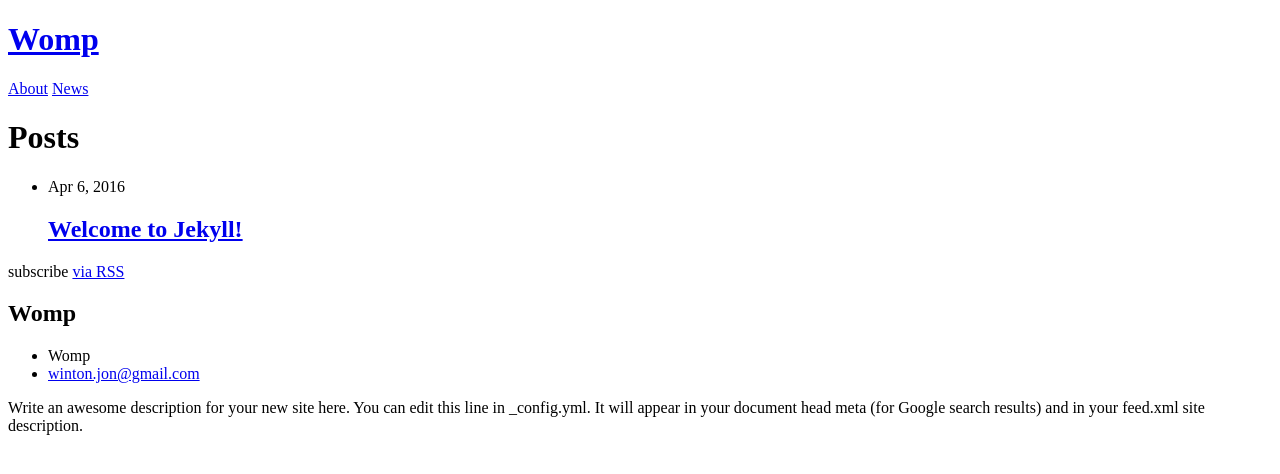
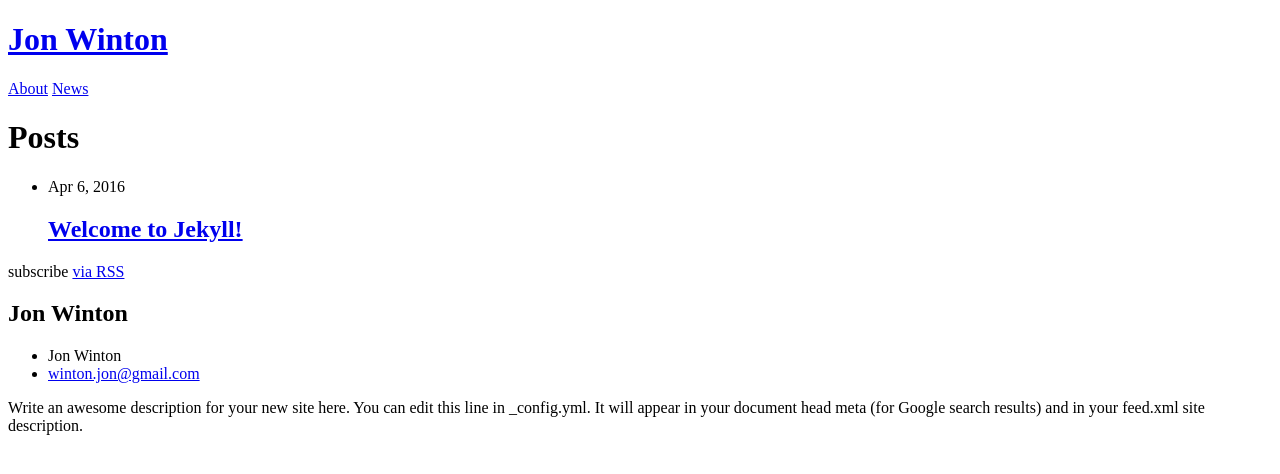
Before and after one commit to jonwinton/jonwintondotcom, a Jekyll site: the page built from index.html, in a window 1280 px wide. Shown: the top 474 px of the page. Built offline with Jekyll 4.4.1, drawn with Linux system fonts in a browser that asks for light colours.

```diff
--- a/_config.yml
+++ b/_config.yml
@@ -6,7 +6,8 @@
 # 'jekyll serve'. If you change this file, please restart the server process.
 
 # Site settings
-title: Womp
+title: Jon Winton
+subtitle: Developer/Climber
 email: winton.jon@gmail.com
 description: > # this means to ignore newlines until "baseurl:"
   Write an awesome description for your new site here. You can edit this
```
